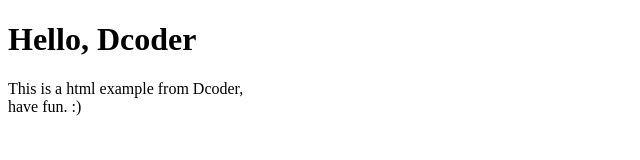
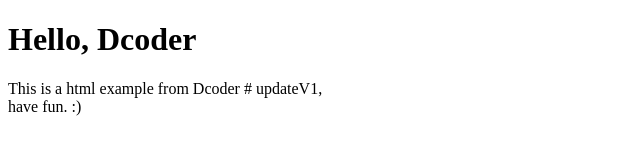
Before and after one commit to Manoj-1234/git-in-one-video, a plain HTML site: page downloads/index.html in a window 1280 px wide. Shown: the full height of the page, 0-640 px from the left. Drawn offline with Linux system fonts and the light colour scheme.

Commit message:
added new line in index.html

```diff
--- a/downloads/index.html
+++ b/downloads/index.html
@@ -4,7 +4,7 @@
  <body>
   <h1> Hello, Dcoder </h1>
   <div>
-    This is a html example from Dcoder,
+    This is a html example from Dcoder # updateV1,
    <br> have fun. :)
   </div>
  </body>
```
Also changed, not shown: downloads/about.html (added), downloads/contact.html (added), downloads/monuments.html (added), 1 other file.
